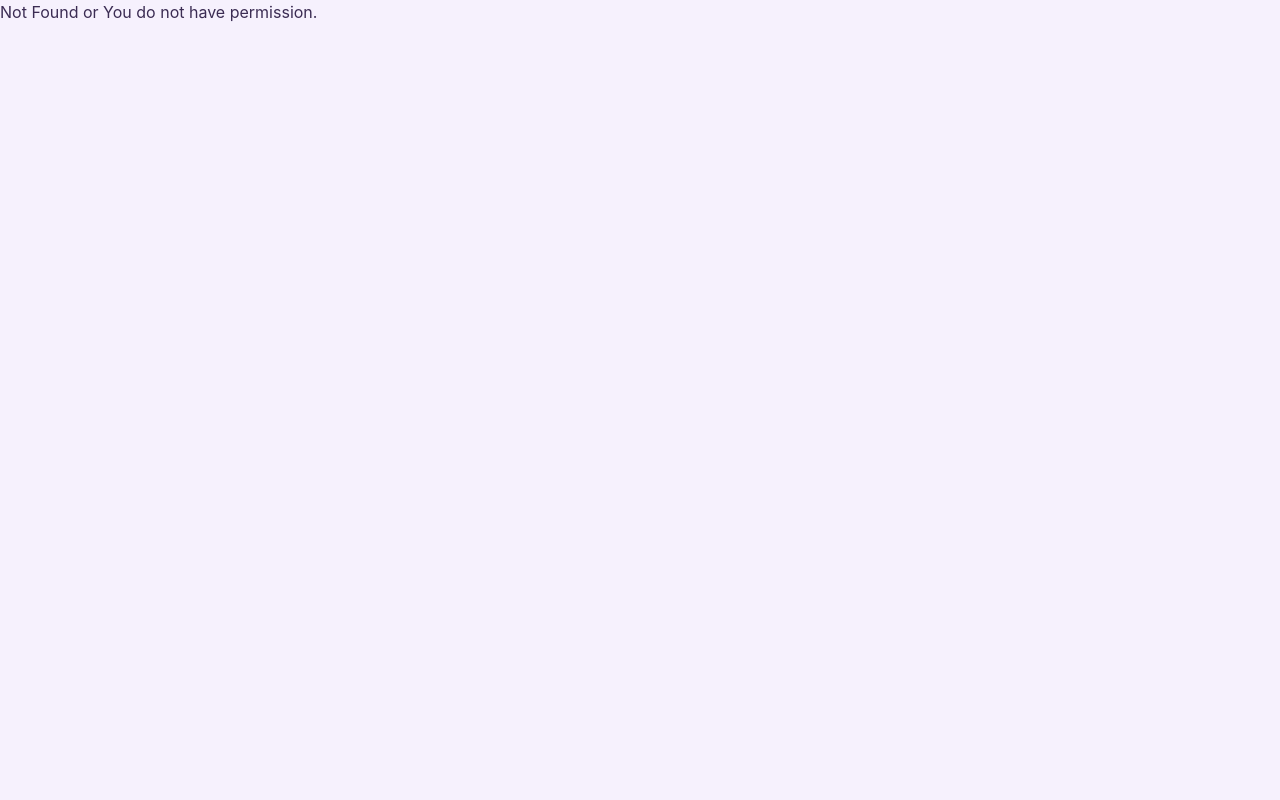
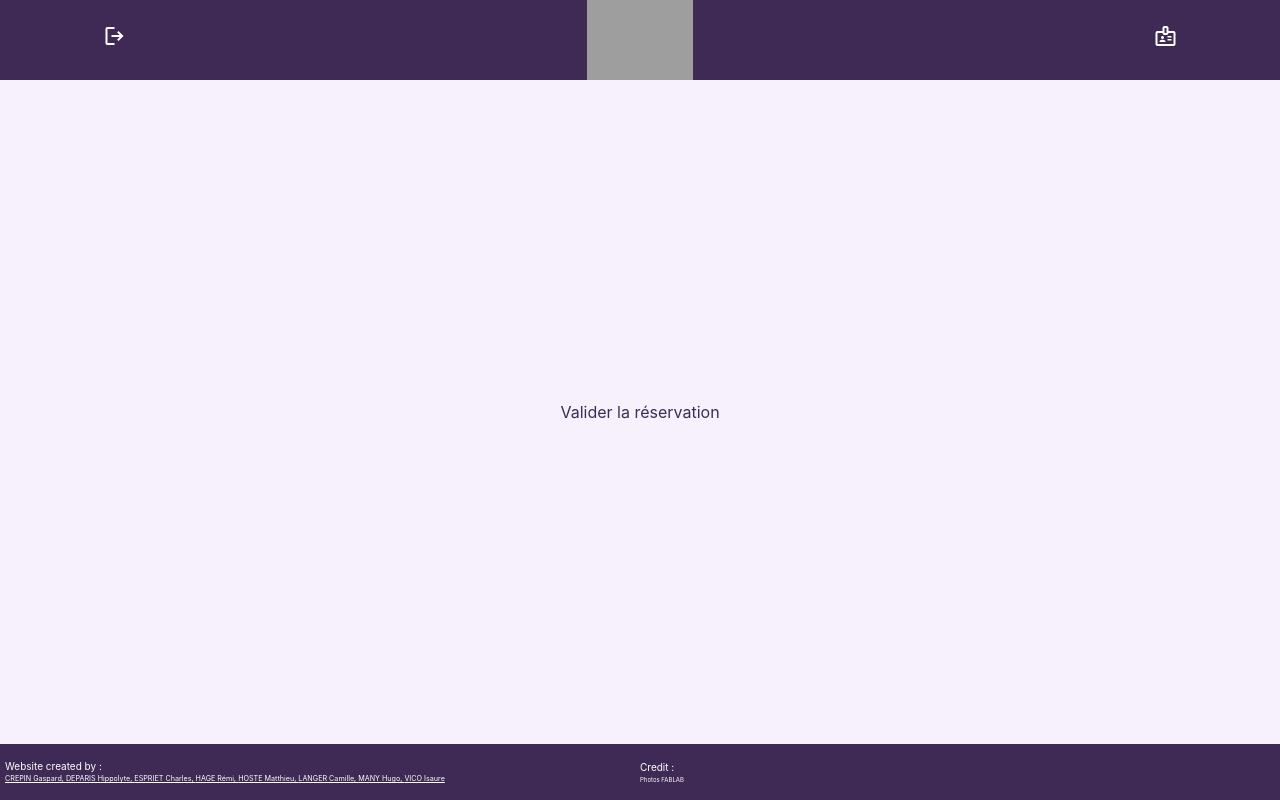
Before and after one commit to Maskrpone/PLSComeback, a React (Create React App) app in the folder Front/: page /pages/ValidateBooking in a window 1280 px wide. Before the commit this address had no page. Built offline with nearby package versions, Linux system fonts and the light colour scheme; grey boxes are pictures that could not be loaded; what @mobiscroll/react would draw is missing.

Commit message:
Validate Booking

```diff
--- a/Front/src/App.js
+++ b/Front/src/App.js
@@ -8,6 +8,7 @@ import PageEmprunt from "./pages/page_emprunt";
 import Machines from "./pages/machines";
 import Login from "./pages/Login"
 import Signup from "./pages/SignUp"
+import ValidateBooking from "./pages/ValidateBooking"
 
 function App() {
 
@@ -20,6 +21,7 @@ function App() {
                 <Route path="/pages/signup" element={<Signup />} />
                 <Route path="/pages/ficheClient" element={<FicheClient/>} />
                 <Route path="/pages/Emprunt" element={<Emprunt/>} />
+                <Route path="/pages/ValidateBooking" element={<ValidateBooking/>} />
                 <Route path="/pages/pages_components" element={<PageComponents/>} />
                 <Route path="/pages/pages_emprunt" element={<PageEmprunt/>} />
                 <Route path="/pages/machines" element={<Machines/>} />
--- /dev/null
+++ b/Front/src/pages/ValidateBooking.jsx
@@ -0,0 +1,47 @@
+import React, { useState } from "react";
+import ReactDOM from "react-dom";
+import axios from 'axios';
+import { Footer, Header } from "./Components/HeadFoot"
+import { API_IP } from "../Constants";
+
+function ValidateBooking() {
+  const [booking, setBooking] = useState(null);
+
+  const queryString = window.location.search;
+  const urlParams = new URLSearchParams(queryString);
+  const username = urlParams.get('username');
+  // console.log(id);
+  const name = urlParams.get('name');
+  // console.log(name);
+  const quantity = urlParams.get('quantity');
+  // console.log(quantity);
+  const plannedReturnDate = urlParams.get('plannedReturnDate');
+  // console.log(plannedReturnDate);
+  const validateBooking = async () => {
+    try {
+      const response = await axios.post(`http://${API_IP}:3000/reserve`, {
+        username: username,
+        name: name,
+        quantity: quantity,
+        plannedReturnDate: plannedReturnDate,
+    });
+      setBooking(response.data);
+    } catch (error) {
+      console.error('Erreur lors de la validation de la réservation', error);
+    }
+  };
+
+  return (
+    <div>
+        <Header />
+        <div className="Center">
+          <button onClick={validateBooking}>Valider la réservation</button>
+
+        </div>
+      {booking && <div>Réservation validée: {JSON.stringify(booking)}</div>}
+      <Footer />
+    </div>
+  );
+}
+
+export default ValidateBooking;
```
